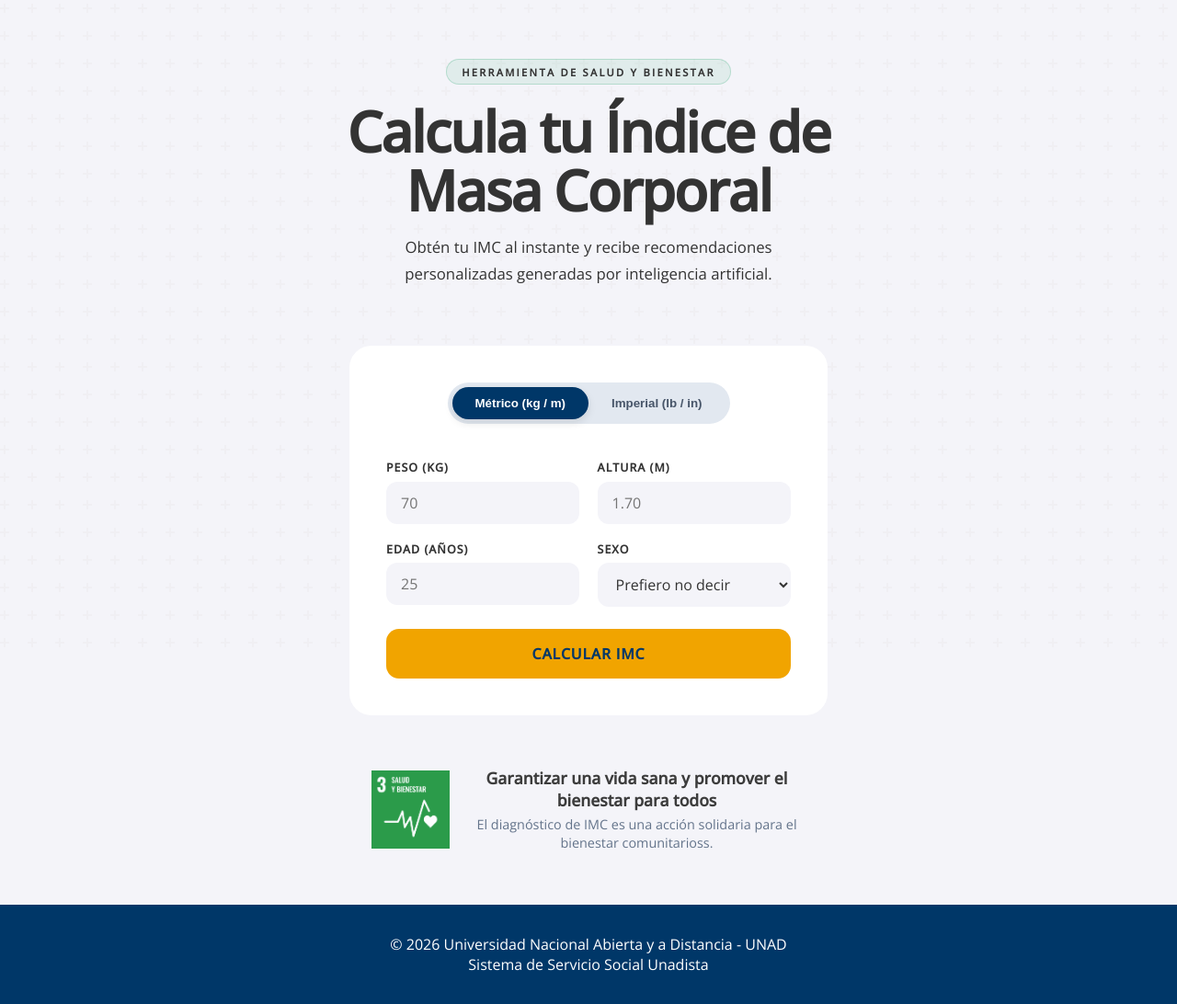
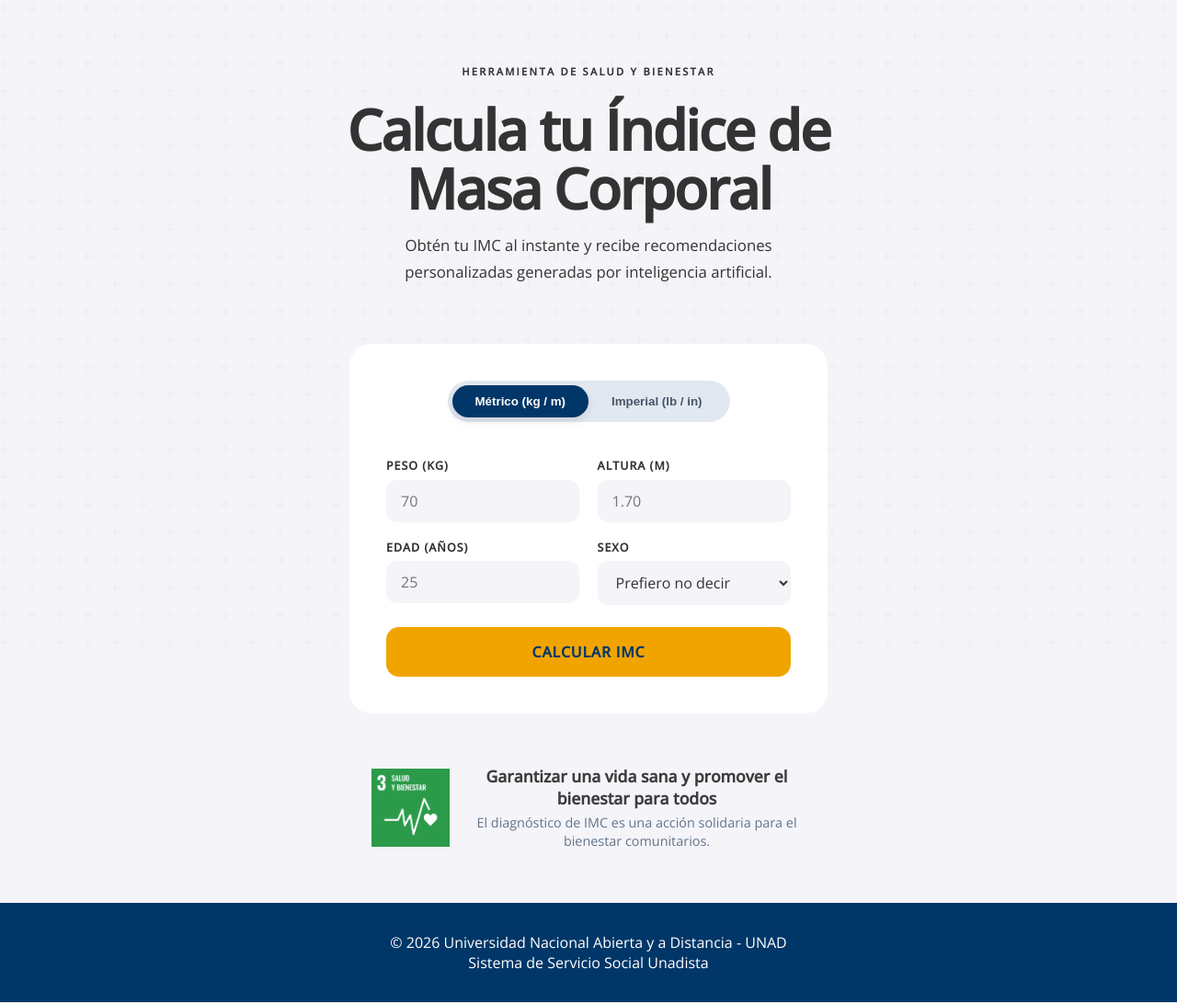
Before and after one commit to RainbowDash23/Proyecto-IMC, a Flask app: page / in a window 1280 px wide. Shown: the part 86-1178 px from the top of the page at 92% size. Run offline with Flask 3, Linux system fonts and the light colour scheme; some web fonts are replaced.

Commit message:
Correcion de escritura

```diff
--- a/templates/index.html
+++ b/templates/index.html
@@ -16,9 +16,9 @@
   font-weight: 700;
   letter-spacing: 0.2em;
   text-transform: uppercase;
-  color: var(--accent2);
-  background: rgba(82,183,136,0.12);
-  border: 1px solid rgba(82,183,136,0.3);
+  color: var(--text);
+  background: transparent;
+  border: none;
   padding: 0.35rem 1rem;
   border-radius: 100px;
   margin-bottom: 1.2rem;
@@ -308,9 +308,9 @@ h4 {
   font-weight: 700;
   letter-spacing: 0.12em;
   text-transform: uppercase;
-  color: var(--accent2);
-  background: rgba(82,183,136,0.1);
-  border: 1px solid rgba(82,183,136,0.25);
+  color: var(--text);
+  background: transparent;
+  border: none;
   padding: 0.2rem 0.7rem;
   border-radius: 100px;
 }
@@ -451,7 +451,7 @@ h4 {
             Garantizar una vida sana y promover el bienestar para todos
         </h4>
         <p>
-            El diagnóstico de IMC es una acción solidaria para el bienestar comunitarioss.
+            El diagnóstico de IMC es una acción solidaria para el bienestar comunitarios.
         </p>
     </div>
 </div>
```
